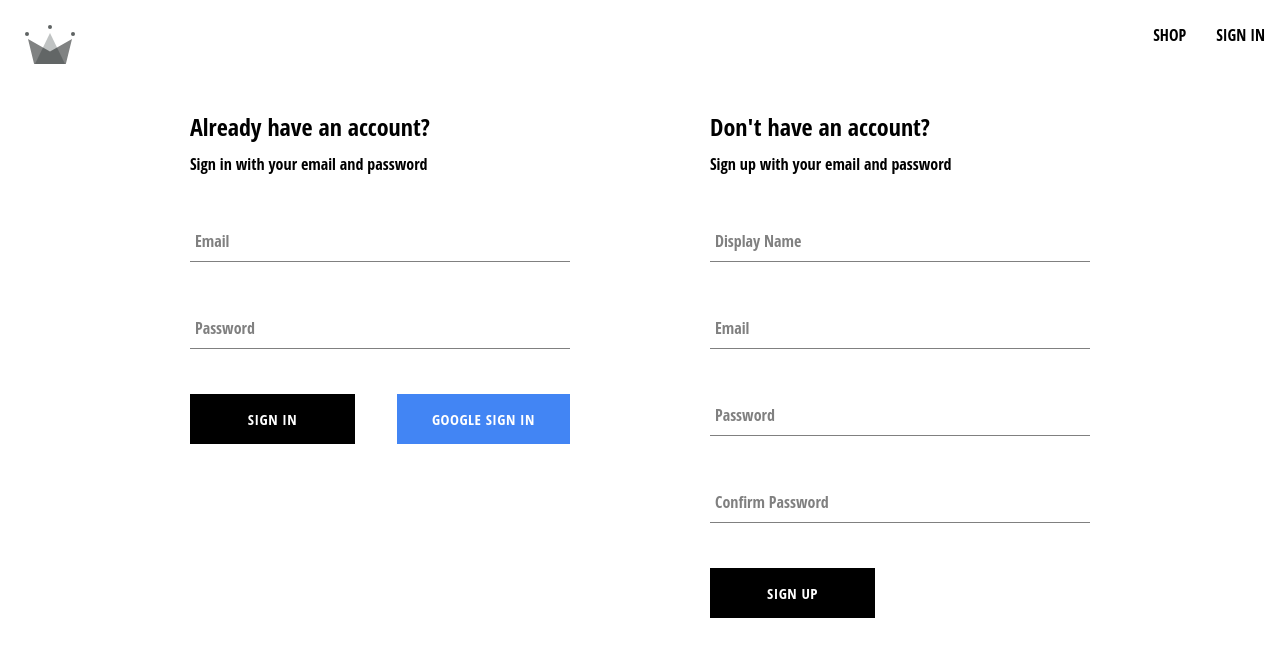
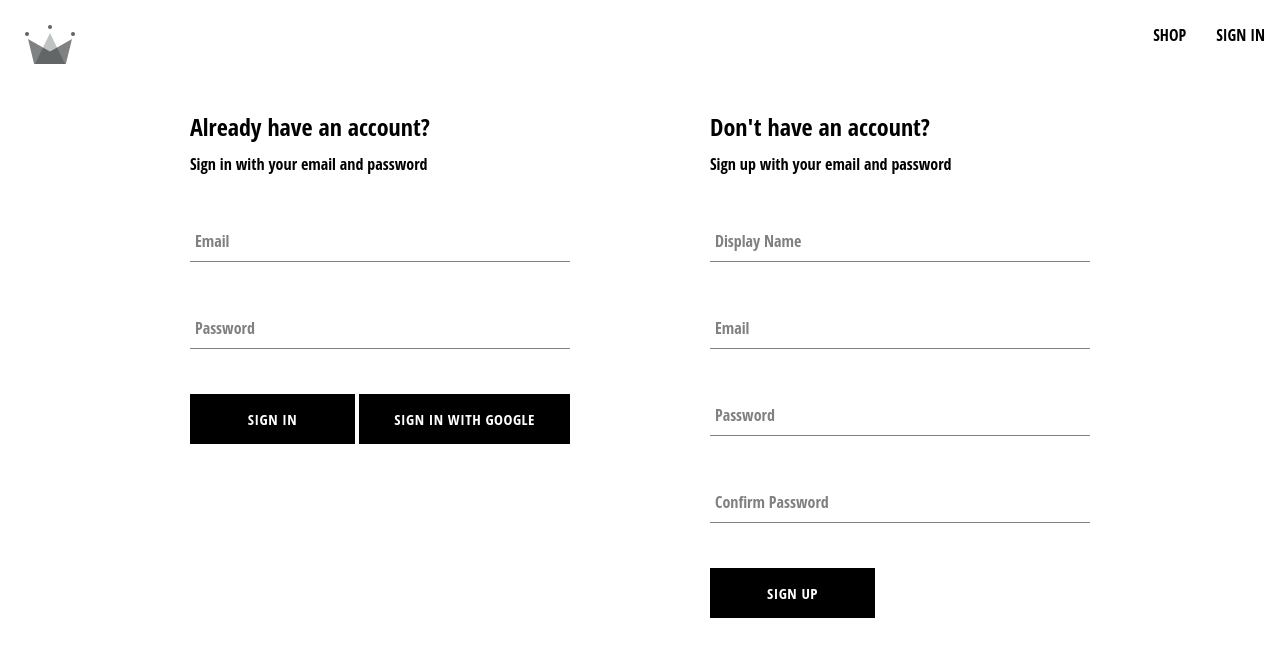
Before and after one commit to Abishzada/e-commerce-template, a React (Create React App) app: page /auth in a window 1280 px wide. Shown: the top 656 px of the page. Built offline with nearby package versions, Linux system fonts and the light colour scheme.

Commit message:
sign in sign out process comleted

```diff
--- a/src/App.js
+++ b/src/App.js
@@ -1,20 +1,29 @@
-import { Routes, Route } from 'react-router-dom';
+import { useContext } from "react";
+import { Routes, Route, Navigate } from "react-router-dom";
 
-import Home from './routes/home/home.component';
-import Navigation from './routes/navigation/navigation.component';
-import Authentication from './routes/authentication/authentication.component';
+import { UserContext } from "./contexts/user.context";
+
+import Home from "./routes/home/home.component";
+import Navigation from "./routes/navigation/navigation.component";
+import Authentication from "./routes/authentication/authentication.component";
 
 const Shop = () => {
   return <h1>I am the shop page</h1>;
 };
 
 const App = () => {
+  const { currentUser } = useContext(UserContext);
   return (
     <Routes>
-      <Route path='/' element={<Navigation />}>
+      <Route path="/" element={<Navigation />}>
         <Route index element={<Home />} />
-        <Route path='shop' element={<Shop />} />
-        <Route path='auth' element={<Authentication />} />
+        <Route path="shop" element={<Shop />} />
+        <Route
+          path="auth"
+          element={
+            currentUser ? <Navigate to="/" replace /> : <Authentication />
+          }
+        />
       </Route>
     </Routes>
   );
--- a/src/components/button/button.component.jsx
+++ b/src/components/button/button.component.jsx
@@ -1,8 +1,8 @@
-import './button.styles.scss';
+import "./button.styles.scss";
 
-const BUTTON_TYPE_CLASSES = {
-  google: 'google-sign-in',
-  inverted: 'inverted',
+export const BUTTON_TYPE_CLASSES = {
+  google: "google-sign-in",
+  inverted: "inverted",
 };
 
 const Button = ({ children, buttonType, ...otherProps }) => {
--- a/src/components/sign-in-form/sign-in-form.component.jsx
+++ b/src/components/sign-in-form/sign-in-form.component.jsx
@@ -1,12 +1,12 @@
-import { useState } from 'react';
+import { useState, useContext } from 'react';
 
 import FormInput from '../form-input/form-input.component';
-import Button from '../button/button.component';
+import Button, { BUTTON_TYPE_CLASSES } from '../button/button.component';
+import { UserContext } from '../../contexts/user.context';
 
 import {
+  signInAuthUserWithEmailAndPassword,
   signInWithGooglePopup,
-  createUserDocumentFromAuth,
-  signInAuthUserWithEmailAndPassword,
 } from '../../utils/firebase/firebase.utils';
 
 import './sign-in-form.styles.scss';
@@ -20,25 +20,27 @@ const SignInForm = () => {
   const [formFields, setFormFields] = useState(defaultFormFields);
   const { email, password } = formFields;
 
+  const { setCurrentUser } = useContext(UserContext);
+
   const resetFormFields = () => {
     setFormFields(defaultFormFields);
   };
 
   const signInWithGoogle = async () => {
     const { user } = await signInWithGooglePopup();
-    await createUserDocumentFromAuth(user);
+    setCurrentUser(user);
   };
 
   const handleSubmit = async (event) => {
     event.preventDefault();
 
     try {
-      const response = await signInAuthUserWithEmailAndPassword(
+      const { user } = await signInAuthUserWithEmailAndPassword(
         email,
         password
       );
-      console.log(response);
       resetFormFields();
+      setCurrentUser(user);
     } catch (error) {
       switch (error.code) {
         case 'auth/wrong-password':
@@ -60,7 +62,7 @@ const SignInForm = () => {
   };
 
   return (
-    <div className='sign-up-container'>
+    <div className='sign-in-container'>
       <h2>Already have an account?</h2>
       <span>Sign in with your email and password</span>
       <form onSubmit={handleSubmit}>
@@ -83,8 +85,12 @@ const SignInForm = () => {
         />
         <div className='buttons-container'>
           <Button type='submit'>Sign In</Button>
-          <Button type='button' buttonType='google' onClick={signInWithGoogle}>
-            Google sign in
+          <Button
+            buttonType={BUTTON_TYPE_CLASSES.google}
+            type='button'
+            onClick={signInWithGoogle}
+          >
+            Sign In With Google
           </Button>
         </div>
       </form>
--- a/src/components/sign-in-form/sign-in-form.styles.scss
+++ b/src/components/sign-in-form/sign-in-form.styles.scss
@@ -1,4 +1,4 @@
-.sign-up-container {
+.sign-in-container {
   display: flex;
   flex-direction: column;
   width: 380px;
--- a/src/components/sign-up-form/sign-up-form.component.jsx
+++ b/src/components/sign-up-form/sign-up-form.component.jsx
@@ -1,25 +1,27 @@
-import { useState } from 'react';
+import { useState, useContext } from "react";
 
-import FormInput from '../form-input/form-input.component';
-import Button from '../button/button.component';
+import FormInput from "../form-input/form-input.component";
+import Button from "../button/button.component";
+import { UserContext } from "../../contexts/user.context";
 
 import {
   createAuthUserWithEmailAndPassword,
   createUserDocumentFromAuth,
-} from '../../utils/firebase/firebase.utils';
+} from "../../utils/firebase/firebase.utils";
 
-import './sign-up-form.styles.scss';
+import "./sign-up-form.styles.scss";
 
 const defaultFormFields = {
-  displayName: '',
-  email: '',
-  password: '',
-  confirmPassword: '',
+  displayName: "",
+  email: "",
+  password: "",
+  confirmPassword: "",
 };
 
 const SignUpForm = () => {
   const [formFields, setFormFields] = useState(defaultFormFields);
   const { displayName, email, password, confirmPassword } = formFields;
+  const { setCurrentUser } = useContext(UserContext);
 
   const resetFormFields = () => {
     setFormFields(defaultFormFields);
@@ -29,7 +31,7 @@ const SignUpForm = () => {
     event.preventDefault();
 
     if (password !== confirmPassword) {
-      alert('passwords do not match');
+      alert("passwords do not match");
       return;
     }
 
@@ -41,11 +43,12 @@ const SignUpForm = () => {
 
       await createUserDocumentFromAuth(user, { displayName });
       resetFormFields();
+      setCurrentUser(user);
     } catch (error) {
-      if (error.code === 'auth/email-already-in-use') {
-        alert('Cannot create user, email already in use');
+      if (error.code === "auth/email-already-in-use") {
+        alert("Cannot create user, email already in use");
       } else {
-        console.log('user creation encountered an error', error);
+        console.log("user creation encountered an error", error);
       }
     }
   };
@@ -57,46 +60,46 @@ const SignUpForm = () => {
   };
 
   return (
-    <div className='sign-up-container'>
+    <div className="sign-up-container">
       <h2>Don't have an account?</h2>
       <span>Sign up with your email and password</span>
       <form onSubmit={handleSubmit}>
         <FormInput
-          label='Display Name'
-          type='text'
+          label="Display Name"
+          type="text"
           required
           onChange={handleChange}
-          name='displayName'
+          name="displayName"
           value={displayName}
         />
 
         <FormInput
-          label='Email'
-          type='email'
+          label="Email"
+          type="email"
           required
           onChange={handleChange}
-          name='email'
+          name="email"
           value={email}
         />
 
         <FormInput
-          label='Password'
-          type='password'
+          label="Password"
+          type="password"
           required
           onChange={handleChange}
-          name='password'
+          name="password"
           value={password}
         />
 
         <FormInput
-          label='Confirm Password'
-          type='password'
+          label="Confirm Password"
+          type="password"
           required
           onChange={handleChange}
-          name='confirmPassword'
+          name="confirmPassword"
           value={confirmPassword}
         />
-        <Button type='submit'>Sign Up</Button>
+        <Button type="submit">Sign Up</Button>
       </form>
     </div>
   );
```
Also changed, not shown: src/routes/authentication/authentication.component.jsx (+4 -4 lines).
